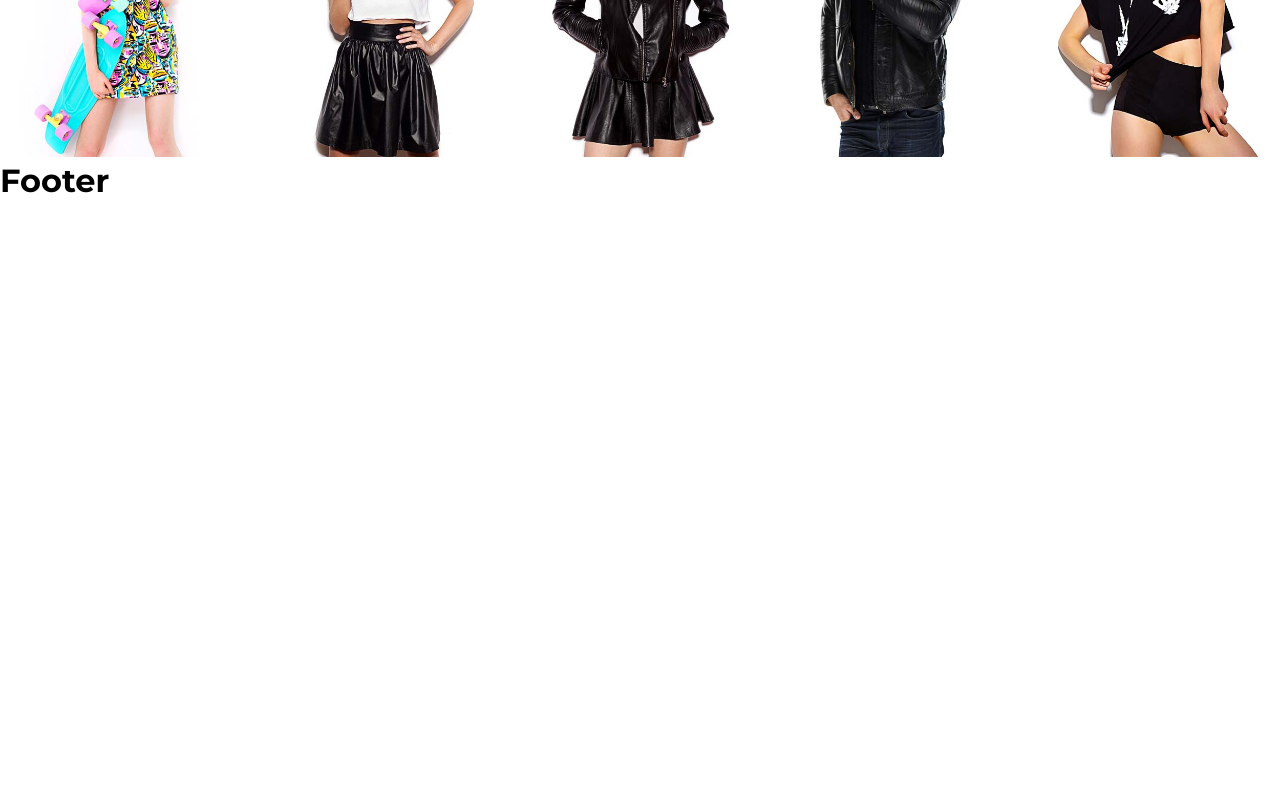
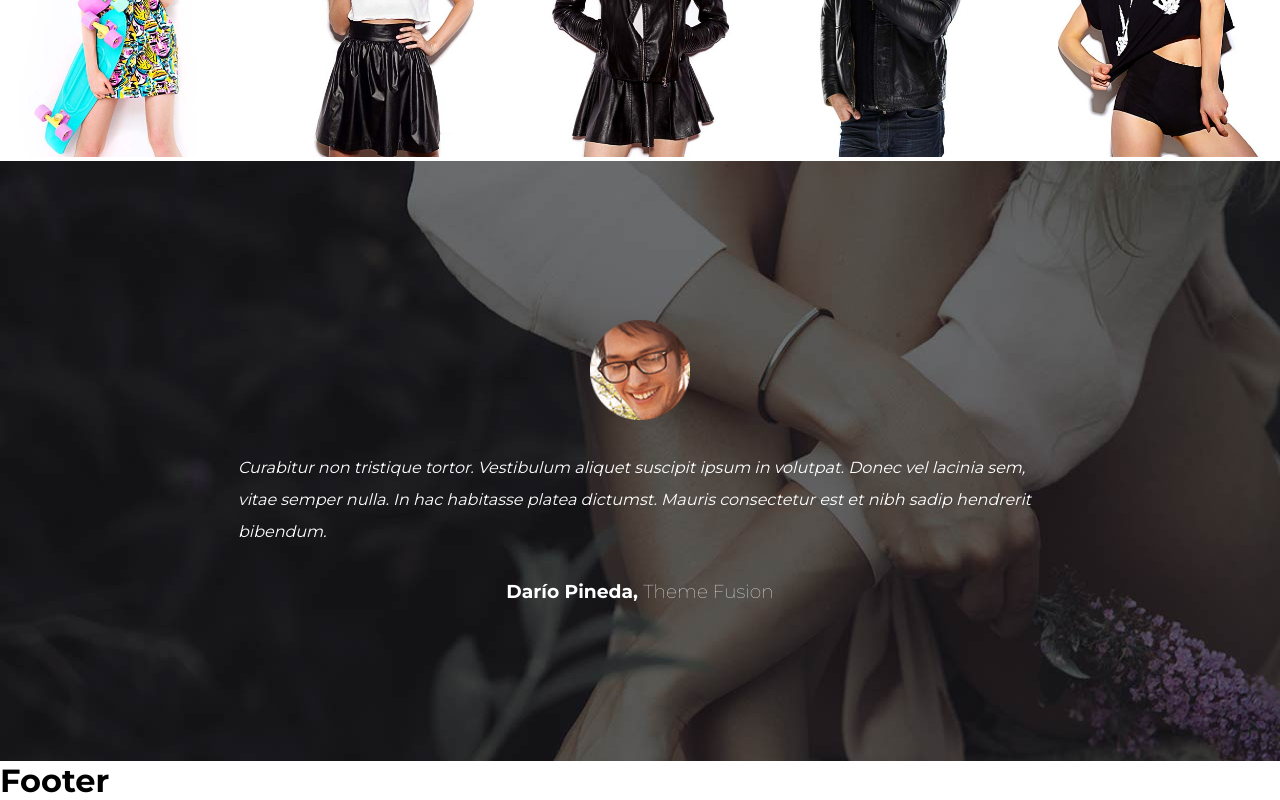
Before and after one commit to alestucci/proj-html-vuejs, a Vue app: page / in a window 1280 px wide. Shown: the part 2838-3638 px from the top of the page. Before the commit the page ends 3038 px from the top, so only its background shows below. Built offline with nearby package versions, Linux system fonts and the light colour scheme.

Commit message:
Sezione Review

```diff
--- a/src/components/mainReview.vue
+++ b/src/components/mainReview.vue
@@ -0,0 +1,41 @@
+<template>
+  <div id="review">
+    <div class="container">
+      <img src="../assets/img/man_testimonial.png" alt="">
+      <p>Curabitur non tristique tortor. Vestibulum aliquet suscipit ipsum in volutpat. Donec vel lacinia sem, vitae semper nulla. In hac habitasse platea dictumst. Mauris consectetur est et nibh sadip hendrerit bibendum.</p>
+      <h3>Darío Pineda, <span class="thin">Theme Fusion</span></h3>
+    </div>
+  </div>
+</template>
+
+<script>
+export default {};
+</script>
+
+<style lang="scss" scoped>
+#review {
+  width: 100%;
+  height: 600px;
+  background-image: url("../assets/img/testimonials_home_1_bg.jpg");
+  color: white;
+}
+.container {
+  height: 100%;
+  display: flex;
+  flex-direction: column;
+  justify-content:center;
+  align-items: center;
+  p {
+    margin: 2rem 3rem;
+    line-height: 2em;
+    font-style: italic;
+  }
+}
+img {
+  width: 100px;
+}
+.thin {
+  font-weight: 100;
+  margin: 0;
+}
+</style>
```
Also changed, not shown: src/assets/img/man_testimonial.png (added), src/assets/img/testimonials_home_1_bg.jpg (added).
